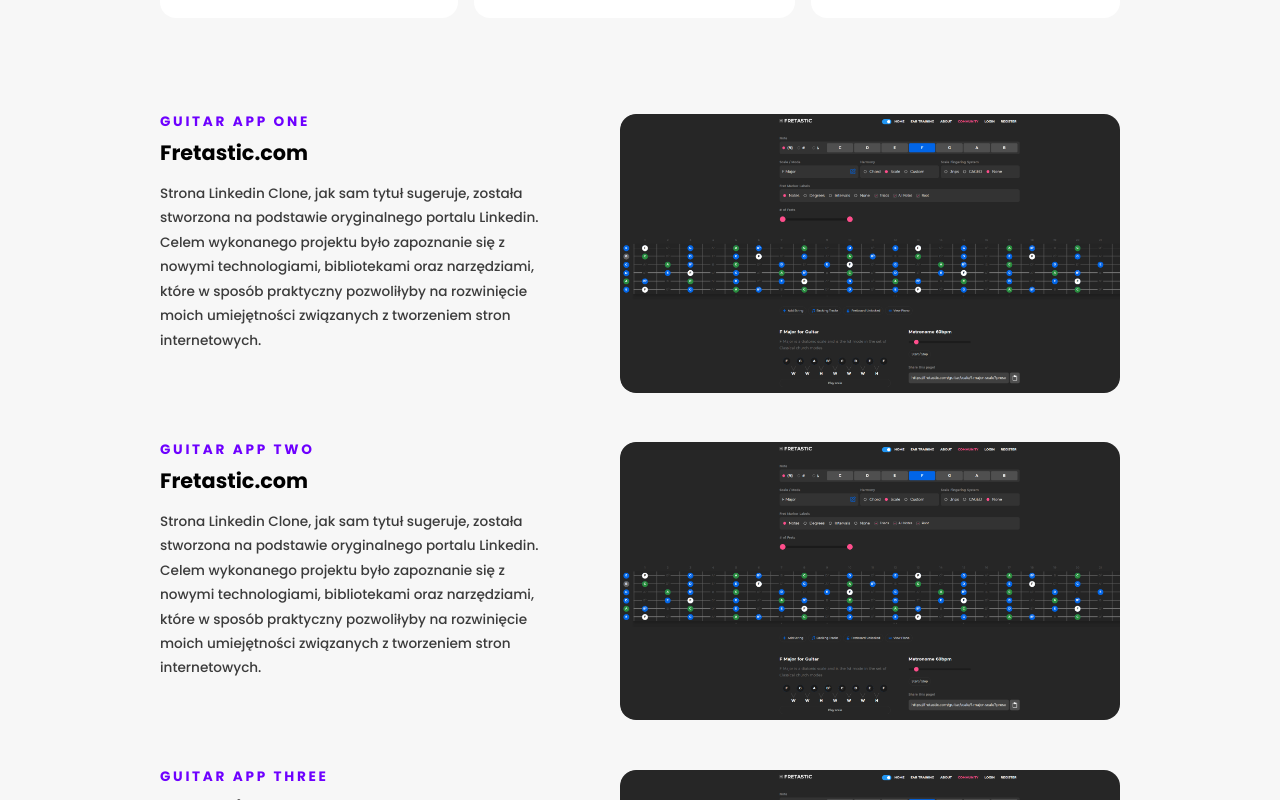
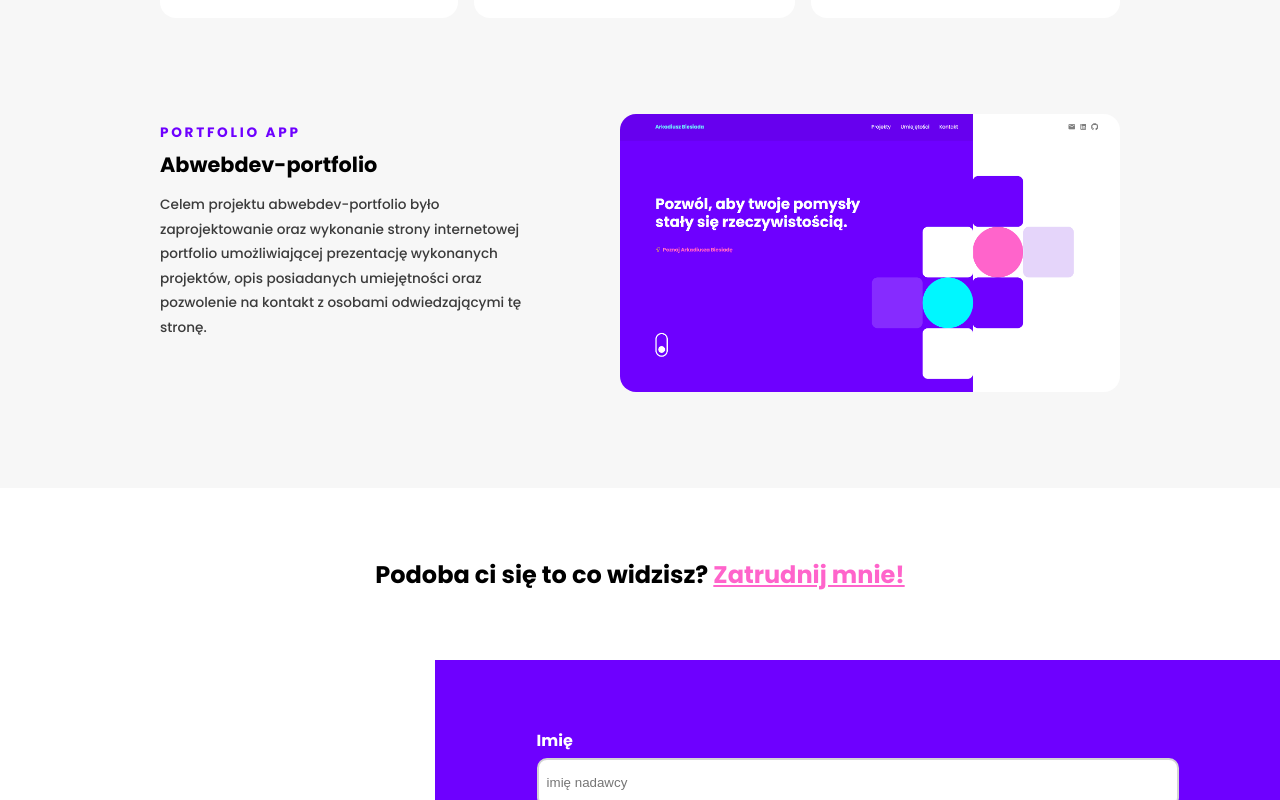
Before and after one commit to abdevworks/dc-personal-portfolio, a React (Create React App) app in the folder dc-personal-portfolio/: page / in a window 1280 px wide. Shown: the part 1840-2640 px from the top of the page. Built offline with nearby package versions, Linux system fonts and the light colour scheme.

Commit message:
Added Firebase  setup and Project description for portfolio project.

```diff
--- a/dc-personal-portfolio/package.json
+++ b/dc-personal-portfolio/package.json
@@ -12,6 +12,7 @@
     "@testing-library/user-event": "^13.5.0",
     "dotenv": "^16.0.0",
     "emailjs-com": "^3.2.0",
+    "firebase": "^9.6.10",
     "formik": "^2.2.9",
     "gsap": "^3.9.1",
     "html-react-parser": "^1.4.10",
--- a/dc-personal-portfolio/src/content.js
+++ b/dc-personal-portfolio/src/content.js
@@ -23,7 +23,16 @@
 
       Jak zostało już to wcześniej wspomniane, niniejsza strona internetowa została wykonana z wykorzystaniem platformy Firebase.
       Platforma ta pozwoliła na autoryzację użytkownika za pomocą zarejestrowanego adresu email, utworzenie bazy danych Firestore Database
-      przechowującej informację na temat wysłanych wiadomości oraz na Hosting samej aplikacji.`,
+      przechowującej informację na temat wysłanych wiadomości oraz na Hosting samej aplikacji.<br/><br/>
+
+      Biblioteka Redux pozwoliła na scentralizowane zarządzanie stanem użytkownika.
+      Dzięki czemu uprościło to dostęp do informacji o nim oraz aktualizację strony w oparciu o niniejsze dane.<br/><br/>
+
+      Projekt Linkedin Clone  pozwolił mi na zdobycie praktycznego doświadczenia przy realizacji aplikacji napisanej z wykorzystaniem biblioteki React
+      składającej się nie tylko z fronen’u, ale również posiadającej własny backend.
+
+
+      `,
     },
     image: {
       src: "images/linked-in-clone.png",
@@ -39,67 +48,40 @@
   },
   {
     id: 2,
-    projectSubtitle: "guitar app one",
-    projectTitle: "Fretastic.com",
+    projectSubtitle: "Portfolio app",
+    projectTitle: "Abwebdev-portfolio",
     description: {
       short:
-        "Strona Linkedin Clone, jak sam tytuł sugeruje, została stworzona na podstawie oryginalnego portalu Linkedin. Celem wykonanego projektu było zapoznanie się z nowymi technologiami, bibliotekami oraz narzędziami, które w sposób praktyczny pozwoliłyby na rozwinięcie moich umiejętności związanych z tworzeniem stron internetowych.",
-      full: "Strona Linkedin Clone, jak sam tytuł sugeruje, została stworzona na podstawie oryginalnego portalu Linkedin. Celem wykonanego projektu było zapoznanie się z nowymi technologiami, bibliotekami oraz narzędziami, które w sposób praktyczny pozwoliłyby na rozwinięcie moich umiejętności związanych z tworzeniem stron internetowych. Sam projekt został stworzony w oparciu o kurs autorstwa Sonny Sangha pod tytułem “React JS Crash Course for Beginners”. Kurs ten został wybrany przeze mnie specjalnie ponieważ obejmował zagadnienia związane z biblioteką React oraz biblioteką Redux i platformą Firebase (z którymi wcześniej nie miałem do czynienia). Aplikacja Linkedin Clone składa się z dwóch części. Strony logowania, gdzie użytkownik może się zalogować, bądź utworzyć nowe konto, jeżeli nie posiada jeszcze własnego konta oraz strony głównej, którą użytkownik może zobaczyć po zalogowaniu się do portalu, pozwalającej na zobaczenie ogólnych informacji o użytkowniku oraz wysyłanie wiadomości. Jak zostało już to wcześniej wspomniane, niniejsza strona internetowa została wykonana z wykorzystaniem platformy Firebase. Platforma ta pozwoliła na autoryzację użytkownika za pomocą zarejestrowanego adresu email, utworzenie bazy danych Firestore Database przechowującej informację na temat wysłanych wiadomości oraz na Hosting samej aplikacji.",
+        `Celem projektu abwebdev-portfolio było zaprojektowanie oraz wykonanie strony internetowej portfolio umożliwiającej prezentację wykonanych projektów,
+        opis posiadanych umiejętności oraz pozwolenie na kontakt z osobami odwiedzającymi tę stronę.
+        `,
+      full: `
+      Celem projektu <b>abwebdev-portfolio</b> było zaprojektowanie oraz wykonanie strony internetowej portfolio umożliwiającej prezentację wykonanych projektów,
+      opis posiadanych umiejętności oraz pozwolenie na kontakt z osobami odwiedzającymi tę stronę. Projekt ten również miał za zadanie dalsze rozwinięcie moich umiejętności związanych z <b>React</b>,
+      wprowadzenie do tworzenia <b>animowanych elementów</b> strony za pomocą <b>biblioteki Gsap</b>, wykorzystanie <b>styled-components</b> do stylizacji samej strony oraz zapoznanie się z projektowaniem stron w aplikacji <b>Figma</b>. <br /><br />
+
+      Oryginalna wersja projektu została wykonana na podstawie kursu autorstwa <a href="https://www.youtube.com/c/DesignCourse"><b>Gary Saymon’a</b></a> (DesignCourse) pod tytułem <b><i>“Designing & Building a Personal Portfolio from SCRATCH!”</i></b>.
+      Kurs ten składał się z części poświęconej na design strony w aplikacji Adobe XD, a następnie jej implementację z wykorzystaniem JavaScript, CSS oraz biblioteki gsap. <br /><br />
+
+      Projekt ten następnie został przeze mnie rozbudowany - zarówno jego design jak i sposób w jaki został zaimplementowany. Sam design, został wykonany w aplikacji Figma.
+      Dodana została została wersja dla urządzeń mobilnych jak i strona prezentacji dla wybranego projektu. Projekt został przebudowany tak, aby wykorzystywał bibliotekę React.
+      Do samej stylizacji zamiast czystego CSS zastosowane zostały styled-components. Animacja elementów strony wykorzystująca bibliotekę Gsap została również uaktualniona tak,
+      aby poprawnie działać we współpracy z biblioteką React. <br /><br />
+
+      Projekt abwebdev-portfolio pozwolił mi na praktyczne poznanie w jaki sposób są tworzone projekty stron internetowych w programie Figma.
+      Jego realizacja rozwinęła moje umiejętności związane z React, tworzeniem animacji z wykorzystaniem biblioteki Gsap oraz biblioteki styled-components do stylizacji stron internetowych.
+      `,
     },
     image: {
-      src: "images/project-two.png",
-      alt: "fretastic",
+      src: "images/abwebdev-portfolio.png",
+      alt: "portfolio-project",
     },
     links: {
       website: "https://linkedin-clone-yt-54cdd.web.app/",
       design:
         "https://www.figma.com/file/FUoFHw5EoNdavc7s2AmOVF/Portfolio-Project?node-id=2%3A2",
       github:
-        "https://github.com/abdevworks/linkedin-clone-yt/tree/main/linkedin-clone-yt",
-    },
-    featured: false,
-  },
-  {
-    id: 3,
-    projectSubtitle: "guitar app two",
-    projectTitle: "Fretastic.com",
-    description: {
-      short:
-        "Strona Linkedin Clone, jak sam tytuł sugeruje, została stworzona na podstawie oryginalnego portalu Linkedin. Celem wykonanego projektu było zapoznanie się z nowymi technologiami, bibliotekami oraz narzędziami, które w sposób praktyczny pozwoliłyby na rozwinięcie moich umiejętności związanych z tworzeniem stron internetowych.",
-      full: "Strona Linkedin Clone, jak sam tytuł sugeruje, została stworzona na podstawie oryginalnego portalu Linkedin. Celem wykonanego projektu było zapoznanie się z nowymi technologiami, bibliotekami oraz narzędziami, które w sposób praktyczny pozwoliłyby na rozwinięcie moich umiejętności związanych z tworzeniem stron internetowych. Sam projekt został stworzony w oparciu o kurs autorstwa Sonny Sangha pod tytułem “React JS Crash Course for Beginners”. Kurs ten został wybrany przeze mnie specjalnie ponieważ obejmował zagadnienia związane z biblioteką React oraz biblioteką Redux i platformą Firebase (z którymi wcześniej nie miałem do czynienia). Aplikacja Linkedin Clone składa się z dwóch części. Strony logowania, gdzie użytkownik może się zalogować, bądź utworzyć nowe konto, jeżeli nie posiada jeszcze własnego konta oraz strony głównej, którą użytkownik może zobaczyć po zalogowaniu się do portalu, pozwalającej na zobaczenie ogólnych informacji o użytkowniku oraz wysyłanie wiadomości. Jak zostało już to wcześniej wspomniane, niniejsza strona internetowa została wykonana z wykorzystaniem platformy Firebase. Platforma ta pozwoliła na autoryzację użytkownika za pomocą zarejestrowanego adresu email, utworzenie bazy danych Firestore Database przechowującej informację na temat wysłanych wiadomości oraz na Hosting samej aplikacji.",
-    },
-    image: {
-      src: "images/project-two.png",
-      alt: "fretastic",
-    },
-    links: {
-      website: "https://linkedin-clone-yt-54cdd.web.app/",
-      design:
-        "https://www.figma.com/file/FUoFHw5EoNdavc7s2AmOVF/Portfolio-Project?node-id=2%3A2",
-      github:
-        "https://github.com/abdevworks/linkedin-clone-yt/tree/main/linkedin-clone-yt",
-    },
-    featured: false,
-  },
-  {
-    id: 4,
-    projectSubtitle: "guitar app three",
-    projectTitle: "Fretastic.com",
-    description: {
-      short:
-        "Strona Linkedin Clone, jak sam tytuł sugeruje, została stworzona na podstawie oryginalnego portalu Linkedin. Celem wykonanego projektu było zapoznanie się z nowymi technologiami, bibliotekami oraz narzędziami, które w sposób praktyczny pozwoliłyby na rozwinięcie moich umiejętności związanych z tworzeniem stron internetowych.",
-      full: "Strona Linkedin Clone, jak sam tytuł sugeruje, została stworzona na podstawie oryginalnego portalu Linkedin. Celem wykonanego projektu było zapoznanie się z nowymi technologiami, bibliotekami oraz narzędziami, które w sposób praktyczny pozwoliłyby na rozwinięcie moich umiejętności związanych z tworzeniem stron internetowych. Sam projekt został stworzony w oparciu o kurs autorstwa Sonny Sangha pod tytułem “React JS Crash Course for Beginners”. Kurs ten został wybrany przeze mnie specjalnie ponieważ obejmował zagadnienia związane z biblioteką React oraz biblioteką Redux i platformą Firebase (z którymi wcześniej nie miałem do czynienia). Aplikacja Linkedin Clone składa się z dwóch części. Strony logowania, gdzie użytkownik może się zalogować, bądź utworzyć nowe konto, jeżeli nie posiada jeszcze własnego konta oraz strony głównej, którą użytkownik może zobaczyć po zalogowaniu się do portalu, pozwalającej na zobaczenie ogólnych informacji o użytkowniku oraz wysyłanie wiadomości. Jak zostało już to wcześniej wspomniane, niniejsza strona internetowa została wykonana z wykorzystaniem platformy Firebase. Platforma ta pozwoliła na autoryzację użytkownika za pomocą zarejestrowanego adresu email, utworzenie bazy danych Firestore Database przechowującej informację na temat wysłanych wiadomości oraz na Hosting samej aplikacji.",
-    },
-    image: {
-      src: "images/project-two.png",
-      alt: "fretastic",
-    },
-    links: {
-      website: "https://linkedin-clone-yt-54cdd.web.app/",
-      design:
-        "https://www.figma.com/file/FUoFHw5EoNdavc7s2AmOVF/Portfolio-Project?node-id=2%3A2",
-      github:
-        "https://github.com/abdevworks/linkedin-clone-yt/tree/main/linkedin-clone-yt",
+        "https://github.com/abdevworks/dc-personal-portfolio/tree/main/dc-personal-portfolio",
     },
     featured: false,
   },
--- a/dc-personal-portfolio/src/routes/project.jsx
+++ b/dc-personal-portfolio/src/routes/project.jsx
@@ -49,12 +49,12 @@
 
       <StyledProjectDescription ref={projectDescriptionRef}>
         {" "}
-        <SectionSubtitle>PROJECT INFORMATION</SectionSubtitle>
+        <SectionSubtitle>INFORMACJA O PROJEKCIE</SectionSubtitle>
         <span>{parse(description.full)}</span>
-        <SectionSubtitle>PROJECT LINKS</SectionSubtitle>
+        <SectionSubtitle>LINKI DO PROJEKTU</SectionSubtitle>
         <ProjectLinksNavigation position="left" links={links} />
       </StyledProjectDescription>
-      <CallToAction padding="3em"/>
+      <CallToAction padding="5em"/>
     </StyledProject>
   );
 };
@@ -83,6 +83,7 @@
 `;
 
 const StyledProjectImage = styled.img`
+  opacity: 0.75;
   min-height: 100px;
   max-height: 500px;
   object-position: top;
```
Also changed, not shown: dc-personal-portfolio/src/firebase.js (added, +12 -0 lines), dc-personal-portfolio/public/images/abwebdev-portfolio.png (added), 1 other file (tests, documents, lock files or other folders).
